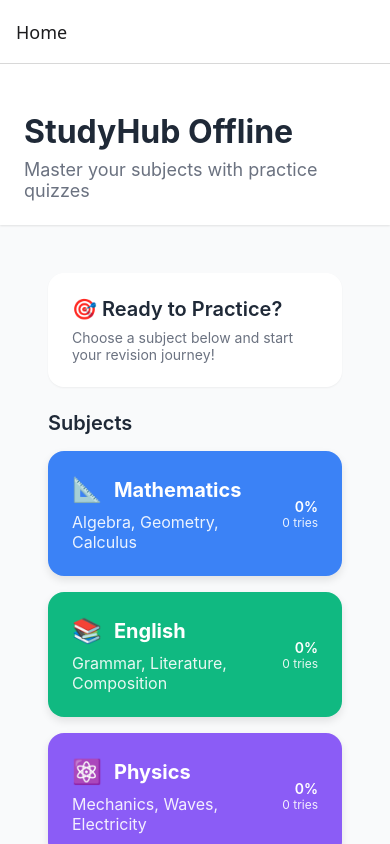
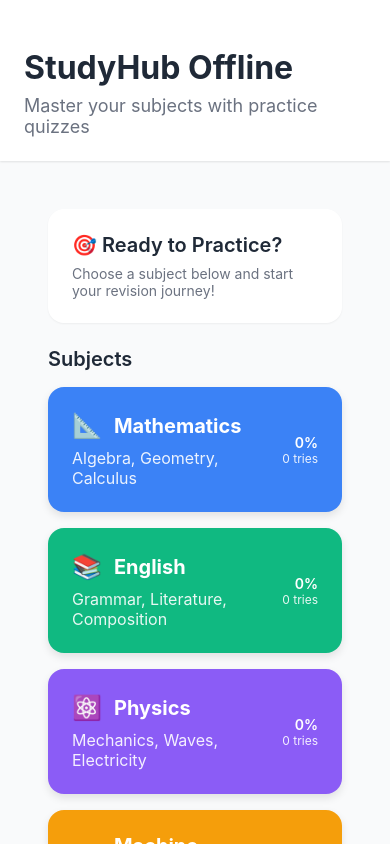
Before and after one commit to siqah/Studyhub-Offline, a React Native app: screen / in a window 390 px wide. Built offline with nearby package versions, Linux system fonts and the light colour scheme.

Commit message:
feat: Refactor navigation stack to improve screen options and styling

```diff
--- a/App.tsx
+++ b/App.tsx
@@ -13,10 +13,31 @@ const Stack = createNativeStackNavigator();
 export default function App() {
   return (
     <NavigationContainer>
-      <Stack.Navigator initialRouteName="Home" >
-        <Stack.Screen name="Home"  component={HomeScreen} />
-        <Stack.Screen name="Subject"  component={SubjectScreen} />
-        <Stack.Screen name="Quiz"  component={QuizScreen} />
+      <Stack.Navigator
+        initialRouteName="Home"
+        screenOptions={{
+          headerShadowVisible: false,
+          headerTitleAlign: 'center',
+          headerStyle: { backgroundColor: '#fff' },
+          headerTintColor: '#111',
+          headerTitleStyle: { fontWeight: '600' },
+        }}
+      >
+        <Stack.Screen
+          name="Home"
+          component={HomeScreen}
+          options={{ headerShown: false }}
+        />
+        <Stack.Screen
+          name="Subject"
+          component={SubjectScreen}
+          options={{ title: 'Subjects' }}
+        />
+        <Stack.Screen
+          name="Quiz"
+          component={QuizScreen}
+          options={{ title: 'Quiz' }}
+        />
       </Stack.Navigator>
       <StatusBar style="auto" />
     </NavigationContainer>
```
